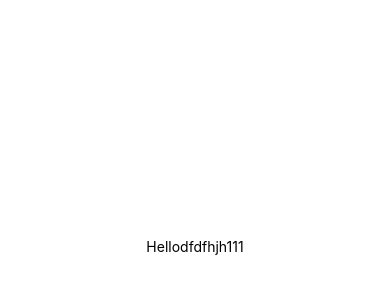
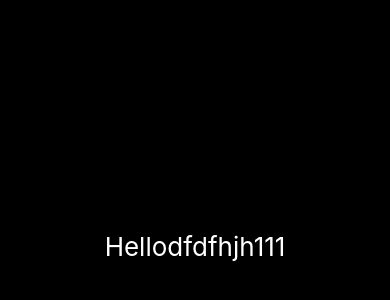
Before and after one commit to jsmyjob/rn-app, a React Native app: screen / in a window 390 px wide. Shown: the part 176-476 px from the top of the page. Built offline with nearby package versions, Linux system fonts and the light colour scheme.

Commit message:
change color of font, change background

```diff
--- a/App.js
+++ b/App.js
@@ -4,7 +4,7 @@ import { StyleSheet, Text, View } from 'react-native';
 export default function App() {
   return (
     <View style={styles.container}>
-      <Text>Hellodfdfhjh111</Text>
+      <Text style={styles.text}>Hellodfdfhjh111</Text>
     </View>
   );
 }
@@ -12,8 +12,12 @@ export default function App() {
 const styles = StyleSheet.create({
   container: {
     flex: 1,
-    backgroundColor: '#fff',
+    backgroundColor: '#000',
     alignItems: 'center',
     justifyContent: 'center',
   },
+  text: {
+    color: '#fff',
+    fontSize: 26
+  }
 });
```
